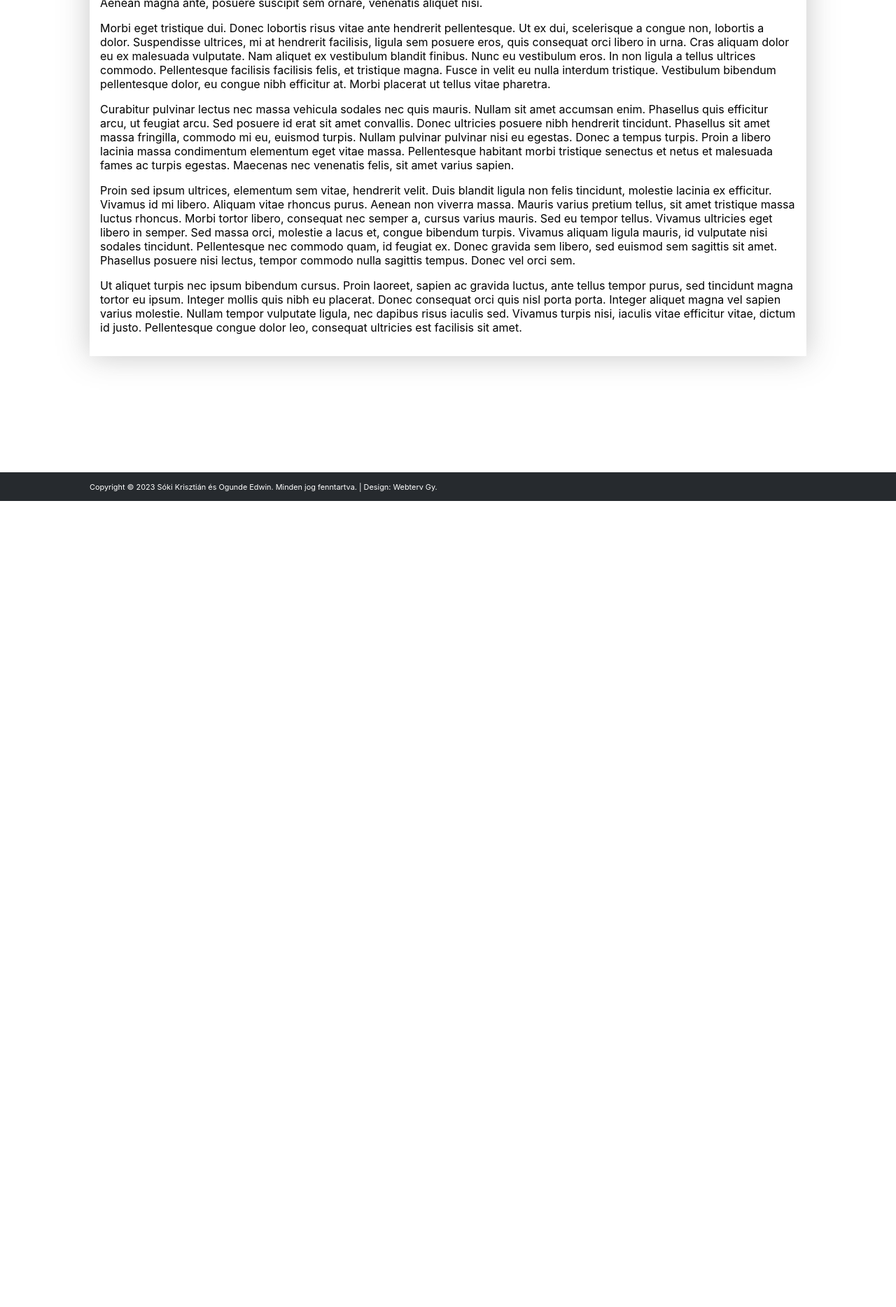
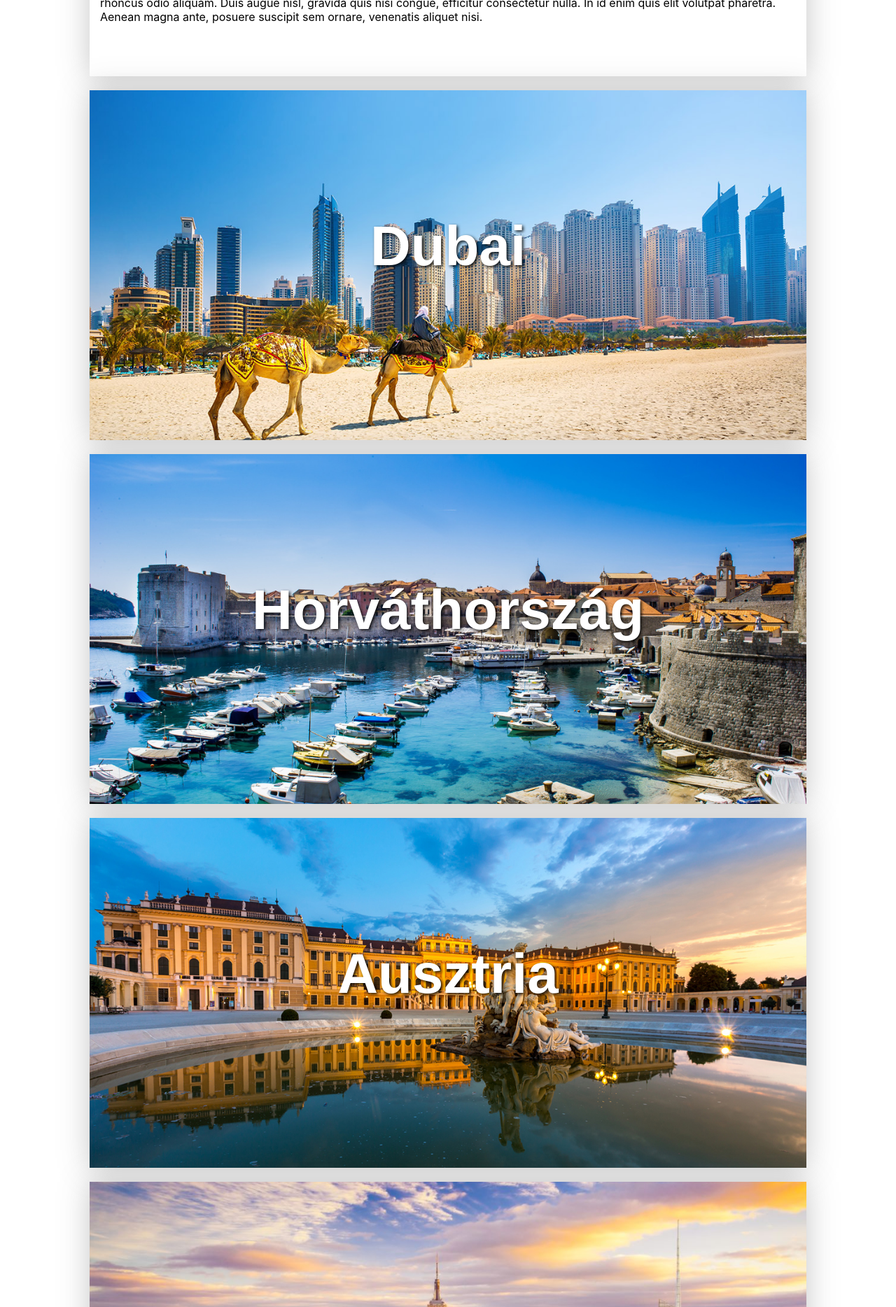
Before and after one commit to ogunDecode/webtervezes_2023, a PHP site: page / in a window 1280 px wide. Shown: the part 841-2709 px from the top of the page at 70% size. Before the commit the page ends 1557 px from the top, so only its background shows below. Run offline with PHP 8.4, Linux system fonts and the light colour scheme.

Commit message:
Főoldal
-buborékok

```diff
--- a/css/main.css
+++ b/css/main.css
@@ -2,9 +2,10 @@
     box-sizing: border-box;
 }
 
-main p{
+main p {
     margin-top: 0;
 }
+
 h1 {
     font-size: 80px;
     line-height: 30px;
@@ -29,27 +30,103 @@ body {
     background-color: #fff;
 }
 
-
-
-main {
+.bubbles {
+    margin-top: 20px;
     position: relative;
-    z-index: 0;
-    top: 150px;
-    left: 0;
-    right: 0;
     width: 80%;
     margin-left: 10%;
     margin-right: auto;
+    padding: 15px;
+    min-height: 500px;
     background-color: #fff;
     box-shadow: 0 0 40px #57575757;
-    padding: 15px;
-    min-height: 500px;
+    overflow: hidden;
+}
+.hover{
+    min-height: 0;
+    height: 500px;
 }
 
-#fooldal {
+.back_img {
+    position: absolute;
+    top: 0;
+    left: 0;
+    right: 0;
+    bottom: 0;
+    background-repeat: no-repeat;
+    background-position: center;
+    background-size: cover;
+    transition: transform 0.5s ease;
+}
+
+#navutan {
+    top: 141px;
+    margin-top: 0;
+    margin-bottom: 221px;
+}
+
+#fobub {
+    z-index: 0;
+    left: 0;
+    right: 0;
+    height: 230px;
+    min-height: 0;
     margin-top: -150px;
     position: absolute;
     top: auto;
+    word-wrap: break-word;
+    overflow: hidden;
+}
+
+.tartalom {
+    position: relative;
+    z-index: 1;
+    height: 100%;
+    display: flex;
+    justify-content: center;
+    align-items: center;
+    flex-direction: column;
+}
+
+#dubai, #dubai_zoom {
+    background-image: url(../img/dubai.jpg);
+}
+
+#horvat, #horvat_zoom {
+
+    background-image: url(../img/horvath.jpg);
+}
+
+#ausztria, #ausztria_zoom {
+    background-image: url(../img/ausztria.jpg);
+}
+
+#nyc, #nyc_zoom {
+    background-image: url(../img/nyc.jpg);
+}
+
+#orosz, #orosz_zoom {
+    background-image: url(../img/orosz.jpg);
+}
+
+.overlay {
+    position: absolute;
+    z-index: 2;
+    bottom: 0;
+    left: 0;
+    width: 100%;
+    height: 0;
+    background-color: rgba(0, 0, 0, 0.5);
+    transition: height 0.5s ease;
+}
+
+
+.hover:hover .overlay {
+    height: 75%;
+}
+
+.hover:hover .back_img {
+    transform: scale(1.1);
 }
 
 
@@ -61,7 +138,7 @@ main {
 }
 
 #wallpap {
-    background-image: url('https://i.imgur.com/BQuHpJx.jpg'); /*mappában img/wallpaper.jpg */
+    background-image: url('../img/wallpaper.jpg');
     position: absolute;
     top: 0;
     right: 0;
@@ -77,13 +154,17 @@ main {
     flex-direction: column;
 }
 
-#spacer {
-    margin-top: 666px;
+footer {
+    position: absolute;
+    bottom: 0;
+    width: 100%;
+    background-color: #262a2e;
+    overflow: hidden;
 }
 
-footer {
-    background-color: #262a2e;
-    overflow: hidden;
+#long {
+    position: relative;
+    top: 50px;
 }
 
 footer div {
--- a/index.html
+++ b/index.html
@@ -21,8 +21,8 @@
             <div class="container" id="row">
                 <div class="col-2">
                     <a id="navbar-brand" href="index.html"><!-- Logo Image -->
-                        <img alt="" id="logox" src="img/logo.png"
-                             width="45"></a>
+                        <img alt="" id="logox" src="img/logo.png">
+                    </a>
                 </div>
                 <div class="col-10">
                     <div class="short_contact_list">
@@ -82,61 +82,60 @@
         <a id="kepgomb" href="foglalas.html"><span>Foglaljon most!</span></a>
     </div>
 </div>
-<main id="fooldal">
+<main>
+    <div id="fobub" class="bubbles">
         <p>Lorem ipsum dolor sit amet, consectetur adipiscing elit. Maecenas suscipit eros malesuada libero pulvinar
             laoreet.
             Nunc non mattis felis, id viverra arcu. Nunc dui metus, blandit id bibendum non, imperdiet ac lacus. Nam in
             neque
-        interdum, pretium odio a, elementum odio. Quisque tempus dapibus elit, vitae finibus nisl auctor vitae. Sed mi
+            interdum, pretium odio a, elementum odio. Quisque tempus dapibus elit, vitae finibus nisl auctor vitae. Sed
+            mi
             dolor, semper eu vehicula eget, cursus eu libero. Pellentesque habitant morbi tristique senectus et netus et
             malesuada fames ac turpis egestas. Quisque pulvinar nunc feugiat diam placerat ullamcorper. Nam luctus
             sollicitudin
-        quam, at tristique ipsum. Quisque faucibus massa quis eros rhoncus, vitae rhoncus odio aliquam. Duis augue nisl,
+            quam, at tristique ipsum. Quisque faucibus massa quis eros rhoncus, vitae rhoncus odio aliquam. Duis augue
+            nisl,
             gravida quis nisi congue, efficitur consectetur nulla. In id enim quis elit volutpat pharetra. Aenean magna
             ante,
             posuere suscipit sem ornare, venenatis aliquet nisi.</p>
-
-    <p>Morbi eget tristique dui. Donec lobortis risus vitae ante hendrerit pellentesque. Ut ex dui, scelerisque a congue
-        non, lobortis a dolor. Suspendisse ultrices, mi at hendrerit facilisis, ligula sem posuere eros, quis consequat
-        orci
-        libero in urna. Cras aliquam dolor eu ex malesuada vulputate. Nam aliquet ex vestibulum blandit finibus. Nunc eu
-        vestibulum eros. In non ligula a tellus ultrices commodo. Pellentesque facilisis facilisis felis, et tristique
-        magna. Fusce in velit eu nulla interdum tristique. Vestibulum bibendum pellentesque dolor, eu congue nibh
-        efficitur
-        at. Morbi placerat ut tellus vitae pharetra.</p>
-
-    <p>Curabitur pulvinar lectus nec massa vehicula sodales nec quis mauris. Nullam sit amet accumsan enim. Phasellus
-        quis
-        efficitur arcu, ut feugiat arcu. Sed posuere id erat sit amet convallis. Donec ultricies posuere nibh hendrerit
-        tincidunt. Phasellus sit amet massa fringilla, commodo mi eu, euismod turpis. Nullam pulvinar pulvinar nisi eu
-        egestas. Donec a tempus turpis. Proin a libero lacinia massa condimentum elementum eget vitae massa.
-        Pellentesque
-        habitant morbi tristique senectus et netus et malesuada fames ac turpis egestas. Maecenas nec venenatis felis,
-        sit
-        amet varius sapien.</p>
-
-    <p>Proin sed ipsum ultrices, elementum sem vitae, hendrerit velit. Duis blandit ligula non felis tincidunt, molestie
-        lacinia ex efficitur. Vivamus id mi libero. Aliquam vitae rhoncus purus. Aenean non viverra massa. Mauris varius
-        pretium tellus, sit amet tristique massa luctus rhoncus. Morbi tortor libero, consequat nec semper a, cursus
-        varius
-        mauris. Sed eu tempor tellus. Vivamus ultricies eget libero in semper. Sed massa orci, molestie a lacus et,
-        congue
-        bibendum turpis. Vivamus aliquam ligula mauris, id vulputate nisi sodales tincidunt. Pellentesque nec commodo
-        quam,
-        id feugiat ex. Donec gravida sem libero, sed euismod sem sagittis sit amet. Phasellus posuere nisi lectus,
-        tempor
-        commodo nulla sagittis tempus. Donec vel orci sem.</p>
-
-    <p>Ut aliquet turpis nec ipsum bibendum cursus. Proin laoreet, sapien ac gravida luctus, ante tellus tempor purus,
-        sed
-        tincidunt magna tortor eu ipsum. Integer mollis quis nibh eu placerat. Donec consequat orci quis nisl porta
-        porta.
-        Integer aliquet magna vel sapien varius molestie. Nullam tempor vulputate ligula, nec dapibus risus iaculis sed.
-        Vivamus turpis nisi, iaculis vitae efficitur vitae, dictum id justo. Pellentesque congue dolor leo, consequat
-        ultricies est facilisis sit amet.</p>
+    </div>
+    <div id="dubai" class="bubbles hover" style="top: 100px; margin-bottom: 120px">
+        <div id="dubai_zoom" class="back_img"></div>
+        <div class="overlay"></div>
+        <div class="tartalom">
+            <h1>Dubai</h1>
+        </div>
+    </div>
+    <div id="horvat" class="bubbles hover" style="margin-top: 120px">
+        <div id="horvat_zoom" class="back_img"></div>
+        <div class="overlay"></div>
+        <div class="tartalom">
+            <h1>Horváthország</h1>
+        </div>
+    </div>
+    <div id="ausztria" class="bubbles hover">
+        <div id="ausztria" class="back_img"></div>
+        <div class="overlay"></div>
+        <div class="tartalom">
+            <h1>Ausztria</h1>
+        </div>
+    </div>
+    <div id="nyc" class="bubbles hover">
+        <div id="nyc_zoom" class="back_img"></div>
+        <div class="overlay"></div>
+        <div class="tartalom">
+            <h1>New York</h1>
+        </div>
+    </div>
+    <div id="orosz" class="bubbles hover">
+        <div id="orosz_zoom" class="back_img"></div>
+        <div class="overlay"></div>
+        <div class="tartalom">
+            <h1>Oroszország</h1>
+        </div>
+    </div>
 </main>
-<section id="spacer"></section>
-<footer>
+<footer id="long">
     <div>
         <p>
             <small>Copyright © 2023 Sóki Krisztián és Ogunde Edwin. Minden jog fenntartva. | Design: Webterv Gy.</small>
```
Also changed, not shown: foglalas.html (+4 -4 lines), szallasok.html (+35 -18 lines), img/ausztria.jpg (added), img/dubai.jpg (added), img/horvath.jpg (added), img/nyc.jpg (added), img/orosz.jpg (added). Lines whose indentation alone changed are shown as unchanged.
